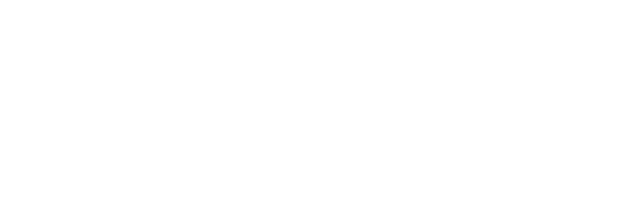
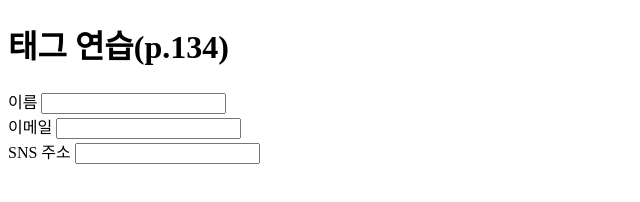
Before and after one commit to Asha-Luna/damoe-web, a plain HTML site: page sample.html in a window 1280 px wide. Shown: the whole page, without its empty margins (0-640 px from the left). Drawn offline with Linux system fonts and the light colour scheme.

Commit message:
sample.html half complete

```diff
--- a/sample.html
+++ b/sample.html
@@ -5,8 +5,30 @@
     <meta http-equiv="X-UA-Compatible" content="IE=edge">
     <meta name="viewport" content="width=device-width, initial-scale=1.0">
     <title>다모애</title>
+    <!-- 구글폰트 삽입 코드-->
+    <link rel="preconnect" href="https://fonts.googleapis.com">
+    <link rel="preconnect" href="https://fonts.gstatic.com" crossorigin>
+    <link href="https://fonts.googleapis.com/css2?family=Maven+Pro&family=Noto+Sans+KR&display=swap" rel="stylesheet">
+    <!-- 구글 폰트 아이콘 삽입 코드 -->
+    <link href="https://fonts.googleapis.com/icon?family=Material+Icons"
+      rel="stylesheet">
+    <link rel="stylesheet" href="css/style.css">
 </head>
 <body>
-
+    <h1>태그 연습(p.134)</h1>
+    <form name="">
+        <div class="user_inputs">
+            <label for="user_name">이름</label>
+            <input type="text" id="user_name" name="user_name"></input>
+        </div>
+        <div class="email_field">
+            <label for="user_email">이메일</label>
+            <input type="text" id="user_name" name="user_name"></input>
+        </div>
+        <div class="sns_field">
+            <label for="user_sns">SNS 주소</label>
+            <input type="text" id="user_sns" name="user_name"></input>
+        </div>
+    </form>
 </body>
 </html>
```
